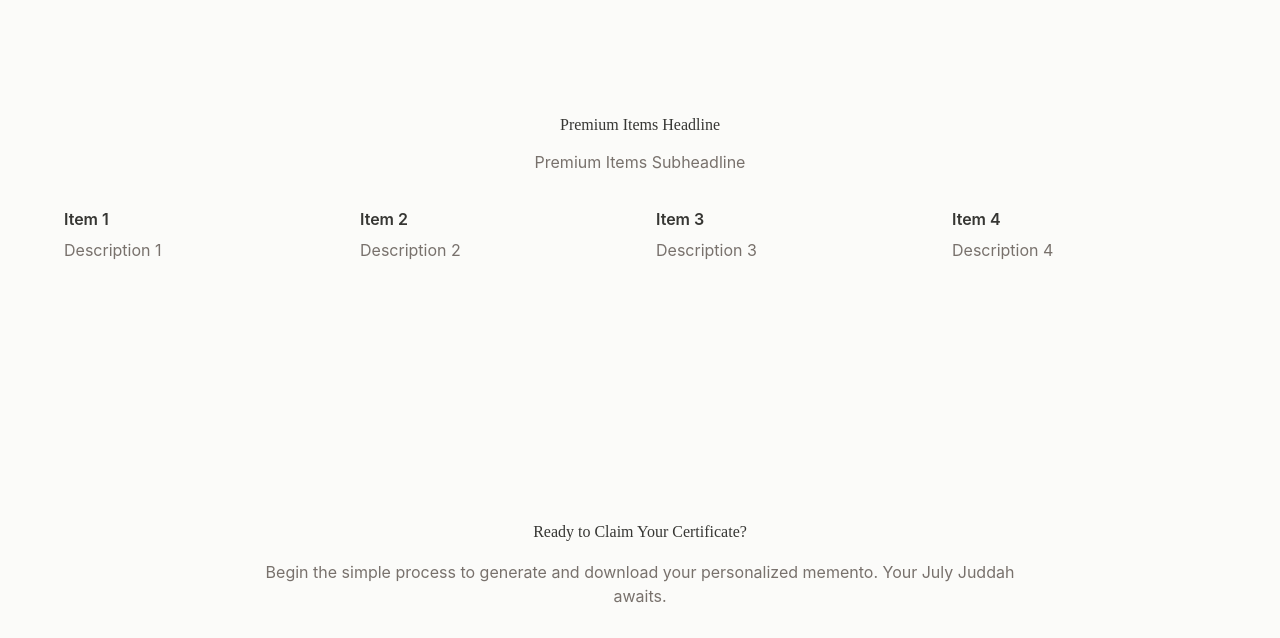
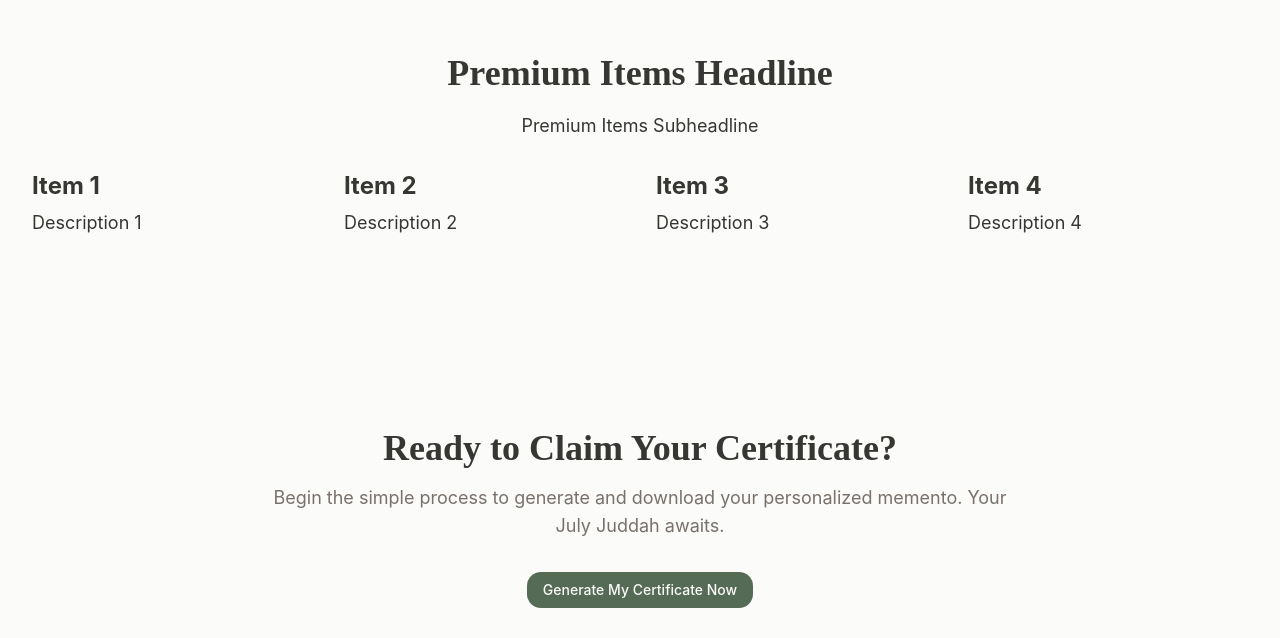
Before and after one commit to md-moijul/july-juddah, a Next.js app in the folder apps/web/: page / in a window 1280 px wide. Shown: the part 2548-3186 px from the top of the page. Built offline with nearby package versions, Linux system fonts and the light colour scheme.

Commit message:
story 3.11 complete

```diff
--- a/apps/web/src/components/sections/final-cta-section.tsx
+++ b/apps/web/src/components/sections/final-cta-section.tsx
@@ -8,17 +8,17 @@ export default function FinalCtaSection() {
       aria-label="Final CTA Section"
       className="container mx-auto text-center py-[var(--section-padding-y)]">
       <h2
-        className="font-serif text-[var(--h2-font-size)] font-[var(--h2-font-weight)] mb-[var(--spacing-md)] text-[var(--foreground)]"
+        className="font-serif text-4xl font-bold mb-4"
       >
         {content.final_cta_section.headline}
       </h2>
       <p
-        className="max-w-3xl mx-auto text-[var(--body-font-size)] font-[var(--body-font-weight)] mb-[var(--spacing-lg)] text-[var(--muted-foreground)]"
+        className="max-w-3xl mx-auto text-lg mb-8 text-muted-foreground"
       >
         {content.final_cta_section.subheadline}
       </p>
       <Button
-        className="bg-[var(--primary)] text-[var(--primary-foreground)] hover:scale-105"
+        className="bg-primary text-primary-foreground hover:scale-105"
         asChild
       >
         <a href={content.final_cta_section.cta_button.href}>
--- a/apps/web/src/components/sections/footer.tsx
+++ b/apps/web/src/components/sections/footer.tsx
@@ -4,7 +4,7 @@ import Link from 'next/link';
 
 export default function Footer() {
   return (
-    <footer className="container mx-auto flex flex-col items-center justify-between border-t border-[var(--border)] py-8 md:flex-row">
+    <footer className="container mx-auto flex flex-col items-center justify-between border-t border-border py-8 md:flex-row">
       <div className="mb-4 flex items-center md:mb-0">
         {content.footer.logo_icon && (
           <Image
@@ -15,7 +15,7 @@ export default function Footer() {
             className="mr-2"
           />
         )}
-        <p className="font-sans text-sm text-[var(--muted-foreground)]">
+        <p className="font-sans text-sm text-muted-foreground">
           {content.footer.copyright_text}
         </p>
       </div>
@@ -25,7 +25,7 @@ export default function Footer() {
             <li key={index}>
               <Link
                 href={link.href}
-                className="font-sans text-sm text-[var(--muted-foreground)] transition-colors hover:text-[var(--primary)]"
+                className="font-sans text-sm text-muted-foreground transition-colors hover:text-primary"
               >
                 {link.text}
               </Link>
--- a/apps/web/src/components/sections/premium-items-section.tsx
+++ b/apps/web/src/components/sections/premium-items-section.tsx
@@ -8,27 +8,27 @@ export default function PremiumItemsSection() {
     <section
       id={premium_items_section.id}
       aria-labelledby={`${premium_items_section.id}-headline`}
-      className="container mx-auto text-center py-[var(--section-padding-y)] px-[var(--container-padding-x)]">
+      className="container mx-auto text-center py-16 px-8">
       <h2
         id={`${premium_items_section.id}-headline`}
-        className="text-[var(--h2-font-size)] font-[var(--h2-font-weight)] font-serif leading-[var(--h2-line-height)] text-[var(--primary-text)] mb-[var(--spacing-md)]">
+        className="text-4xl font-bold font-serif leading-tight text-primary-text mb-4">
         {premium_items_section.headline}
       </h2>
       <p
-        className="max-w-3xl mx-auto text-[var(--body-font-size)] font-[var(--body-font-weight)] font-sans leading-[var(--body-line-height)] text-[var(--medium-gray-text)] mb-[var(--spacing-lg)]">
+        className="max-w-3xl mx-auto text-lg font-normal font-sans leading-normal text-medium-gray-text mb-8">
         {premium_items_section.subheadline}
       </p>
 
       <div
-        className="grid grid-cols-1 md:grid-cols-2 lg:grid-cols-4 gap-[var(--grid-gap)]">
+        className="grid grid-cols-1 md:grid-cols-2 lg:grid-cols-4 gap-8">
         {premium_items_section.items.map((item, index) => (
           <div key={index} className="text-left">
             <h3
-              className="text-[var(--h3-font-size)] font-[var(--h3-font-weight)] font-sans leading-[var(--h3-line-height)] text-[var(--primary-text)] mb-[var(--spacing-sm)]">
+              className="text-2xl font-bold font-sans leading-tight text-primary-text mb-2">
               {item.title}
             </h3>
             <p
-              className="text-[var(--body-font-size)] font-[var(--body-font-weight)] font-sans leading-[var(--body-line-height)] text-[var(--medium-gray-text)]">
+              className="text-lg font-normal font-sans leading-normal text-medium-gray-text">
               {item.description}
             </p>
           </div>
--- a/apps/web/tailwind.config.ts
+++ /dev/null
@@ -1,44 +0,0 @@
-import type { Config } from "tailwindcss"
-import tailwindcssAnimate from "tailwindcss-animate"
-
-// DEPRECATED: Do not extend the theme here.
-// All design tokens are now defined as CSS variables in globals.css.
-// This file should only be used for Tailwind CSS plugin configuration.
-const config = {
-    darkMode: "class",
-    content: [
-        './pages/**/*.{ts,tsx}',
-        './components/**/*.{ts,tsx}',
-        './app/**/*.{ts,tsx}',
-        './src/**/*.{ts,tsx}',
-    ],
-    prefix: "",
-    theme: {
-        container: {
-            center: true,
-            padding: "2rem",
-            screens: {
-                "2xl": "1400px",
-            },
-        },
-        extend: {
-            keyframes: {
-                "accordion-down": {
-                    from: { height: "0" },
-                    to: { height: "var(--radix-accordion-content-height)" },
-                },
-                "accordion-up": {
-                    from: { height: "var(--radix-accordion-content-height)" },
-                    to: { height: "0" },
-                },
-            },
-            animation: {
-                "accordion-down": "accordion-down 0.2s ease-out",
-                "accordion-up": "accordion-up 0.2s ease-out",
-            },
-        },
-    },
-    plugins: [tailwindcssAnimate],
-} satisfies Config
-
-export default config
```
Also changed, not shown: 1 other file (tests, documents, lock files or other folders).
